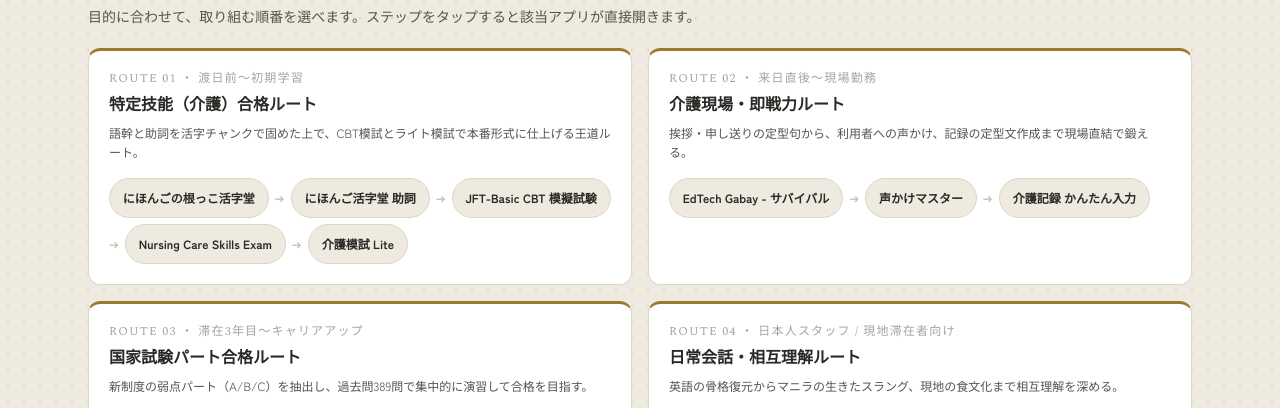
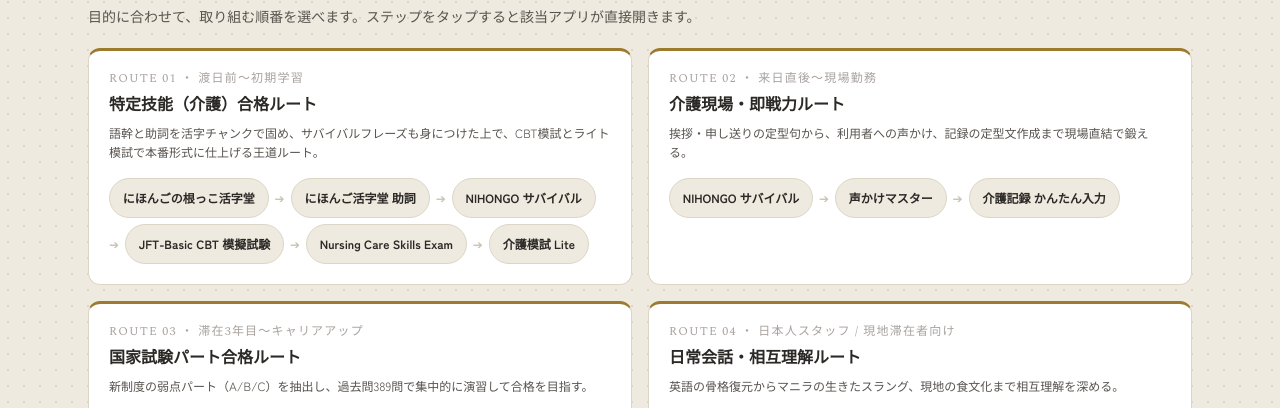
Before and after one commit to Gabay-Manila/yoshida-edtech, a plain HTML site: page index.html in a window 1280 px wide. Shown: the part 342-750 px from the top of the page. Drawn offline with nearby package versions, Linux system fonts and the light colour scheme.

Commit message:
Update index.html

```diff
--- a/index.html
+++ b/index.html
@@ -277,6 +277,8 @@
                         <span class="route-arrow" aria-hidden="true">➔</span>
                         <a href="https://particle-focus.vercel.app/" target="_blank" rel="noopener" onclick="playTone(437,0.12)" class="route-step-chip tap-target"><span data-i18n="app6-title">にほんご活字堂 助詞</span></a>
                         <span class="route-arrow" aria-hidden="true">➔</span>
+                        <a href="https://edtech-nihongo.vercel.app/" target="_blank" rel="noopener" onclick="playTone(437,0.12)" class="route-step-chip tap-target"><span data-i18n="app11-title">NIHONGO サバイバル</span></a>
+                        <span class="route-arrow" aria-hidden="true">➔</span>
                         <a href="https://jft-moktest.vercel.app/" target="_blank" rel="noopener" onclick="playTone(437,0.12)" class="route-step-chip tap-target"><span data-i18n="app2-title">JFT-Basic CBT 模擬試験</span></a>
                         <span class="route-arrow" aria-hidden="true">➔</span>
                         <a href="https://nursing-care-skills-exam.vercel.app/" target="_blank" rel="noopener" onclick="playTone(437,0.12)" class="route-step-chip tap-target"><span data-i18n="app4-title">Nursing Care Skills Exam</span></a>
@@ -293,7 +295,7 @@
                         挨拶・申し送りの定型句から、利用者への声かけ、記録の定型文作成まで現場直結で鍛える。
                     </p>
                     <div class="flex items-center flex-wrap gap-1.5">
-                        <a href="https://edtech-nihongo.vercel.app/" target="_blank" rel="noopener" onclick="playTone(437,0.12)" class="route-step-chip tap-target"><span data-i18n="app11-title">EdTech Gabay - サバイバル</span></a>
+                        <a href="https://edtech-nihongo.vercel.app/" target="_blank" rel="noopener" onclick="playTone(437,0.12)" class="route-step-chip tap-target"><span data-i18n="app11-title">NIHONGO サバイバル</span></a>
                         <span class="route-arrow" aria-hidden="true">➔</span>
                         <a href="https://gabay-koekake.vercel.app/" target="_blank" rel="noopener" onclick="playTone(437,0.12)" class="route-step-chip tap-target"><span data-i18n="app8-title">声かけマスター</span></a>
                         <span class="route-arrow" aria-hidden="true">➔</span>
@@ -605,7 +607,7 @@
                         </span>
                         <span class="font-spectral text-xs font-medium text-stone-400">Learning / マンゴー</span>
                     </div>
-                    <h3 data-i18n="app11-title" class="font-mincho text-lg font-bold text-[var(--ink)] mb-1">EdTech Gabay - サバイバル</h3>
+                    <h3 data-i18n="app11-title" class="font-mincho text-lg font-bold text-[var(--ink)] mb-1">NIHONGO サバイバル</h3>
                     <p class="font-spectral text-xs text-stone-500 mb-3 italic">NIHONGO Survival</p>
                     <p data-i18n="app11-desc" class="text-stone-600 text-sm leading-relaxed mb-4">
                         渡日前・来日直後に必要な最重要日本語フレーズを集約。生活現場で役立つサバイバル集。
@@ -727,7 +729,7 @@
             'app9-desc':  { ja: 'SNS・街中の流行り言葉から日常会話まで、全10ユニット120問の実用タガログ語活字ドリル。', en: 'A practical Tagalog drill covering current slang from social media and the street to everyday conversation — 120 questions across 10 units.' },
             'app10-title':{ ja: '英語やり直し活字堂', en: 'English Reboot Lab' },
             'app10-desc': { ja: '意味のカタマリを並べ替えて中学英語を最速で復元する120問のトレーニング。', en: 'Rebuild junior-high-level English fast by reordering meaning-based chunks — 120 training questions.' },
-            'app11-title':{ ja: 'EdTech Gabay - サバイバル', en: 'EdTech Gabay - Survival' },
+            'app11-title':{ ja: 'NIHONGO サバイバル', en: 'NIHONGO Survival' },
             'app11-desc': { ja: '渡日前・来日直後に必要な最重要日本語フレーズを集約。生活現場で役立つサバイバル集。', en: 'A collection of the most essential Japanese phrases for before and right after arriving in Japan — practical survival phrases for daily life.' },
 
             'app12-title':{ ja: 'Kusina Balance（生活献立帳）', en: 'Kusina Balance (Meal Planner)' },
@@ -739,7 +741,7 @@
 
             'route1-audience': { ja: 'Route 01 ・ 渡日前〜初期学習', en: 'Route 01 · Pre-departure to Early Study' },
             'route1-title':    { ja: '特定技能（介護）合格ルート', en: 'Specified Skilled Worker (Care) Pass Route' },
-            'route1-desc':     { ja: '語幹と助詞を活字チャンクで固めた上で、CBT模試とライト模試で本番形式に仕上げる王道ルート。', en: 'Build word roots and particles with chunk drills first, then finish with the CBT mock and a light review mock — the standard path.' },
+            'route1-desc':     { ja: '語幹と助詞を活字チャンクで固め、サバイバルフレーズも身につけた上で、CBT模試とライト模試で本番形式に仕上げる王道ルート。', en: 'Build word roots and particles with chunk drills, pick up survival phrases, then finish with the CBT mock and a light review mock — the standard path.' },
 
             'route2-audience': { ja: 'Route 02 ・ 来日直後〜現場勤務', en: 'Route 02 · Right After Arrival to On-the-job' },
             'route2-title':    { ja: '介護現場・即戦力ルート', en: 'Frontline-Ready Care Route' },
```
